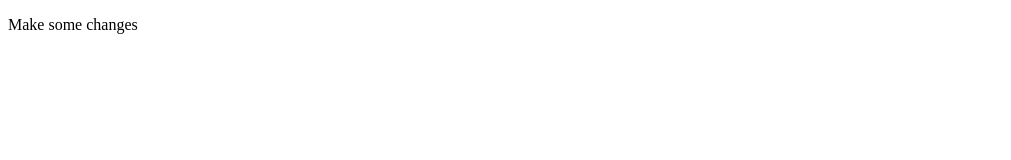
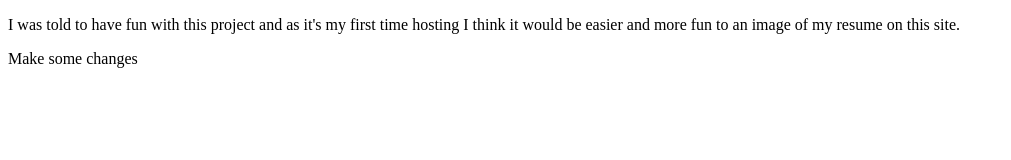
Before and after one commit to Scheirm/Johnscheirman.github.io, a plain HTML site: page index.html in a window 1280 px wide. Shown: the whole page, without its empty margins (0-1011 px from the left). Drawn offline with Linux system fonts and the light colour scheme.

Commit message:
Update index.html

```diff
--- a/index.html
+++ b/index.html
@@ -1,8 +1,10 @@
 <!DOCTYPE html>
 <html>
   <head>
-      <title>Github Page</title>
-      <link rel="stylesheet" href="style.css"/>
+    <title><h1>John Scheirmans Resume</h1></title>
+    <body>
+      <p> I was told to have fun with this project and as it's my first time hosting I think it would be easier and more fun to <link rel="https://ibb.co/0tm87jH>
+        <link rel="stylesheet" href="style.css"/> an image of my resume on this site.</p>
   </head>
 
   <body>
```
